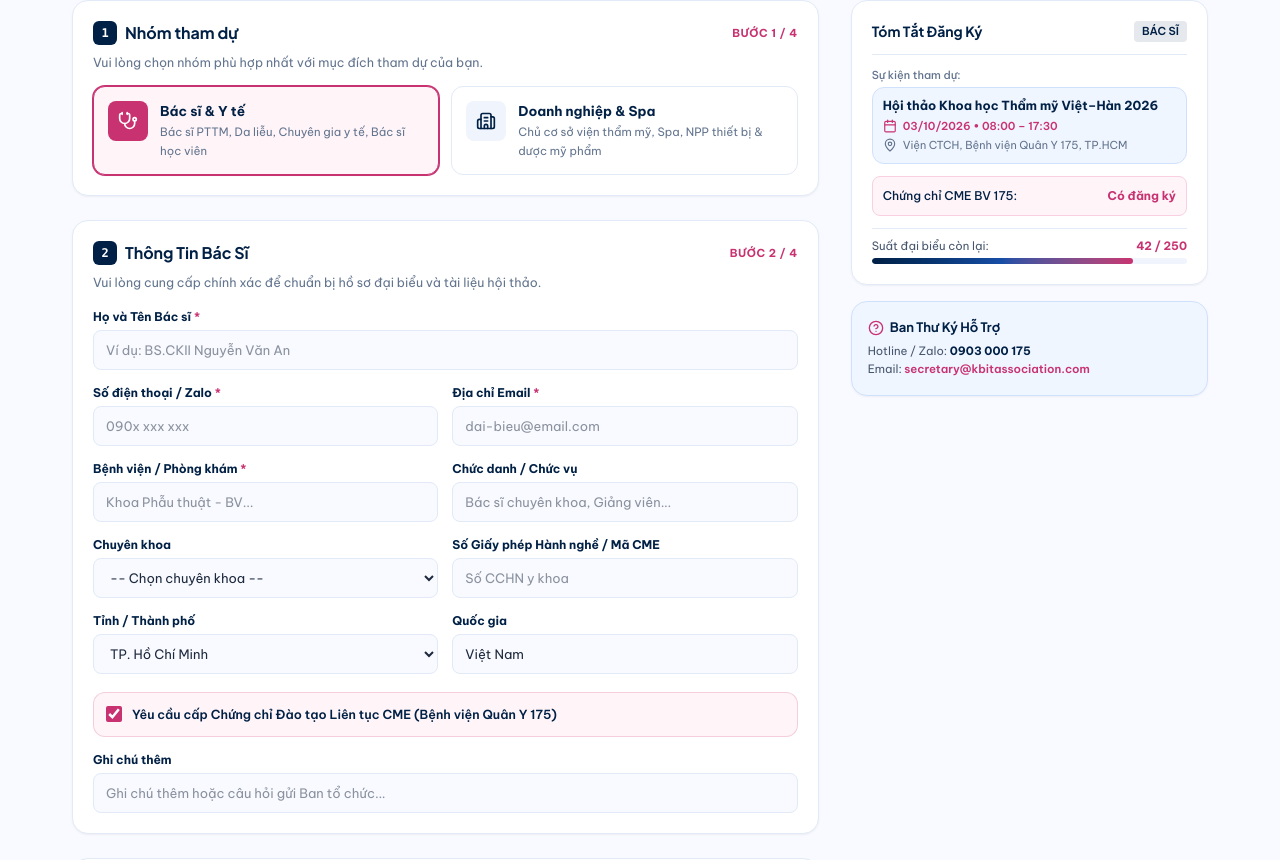
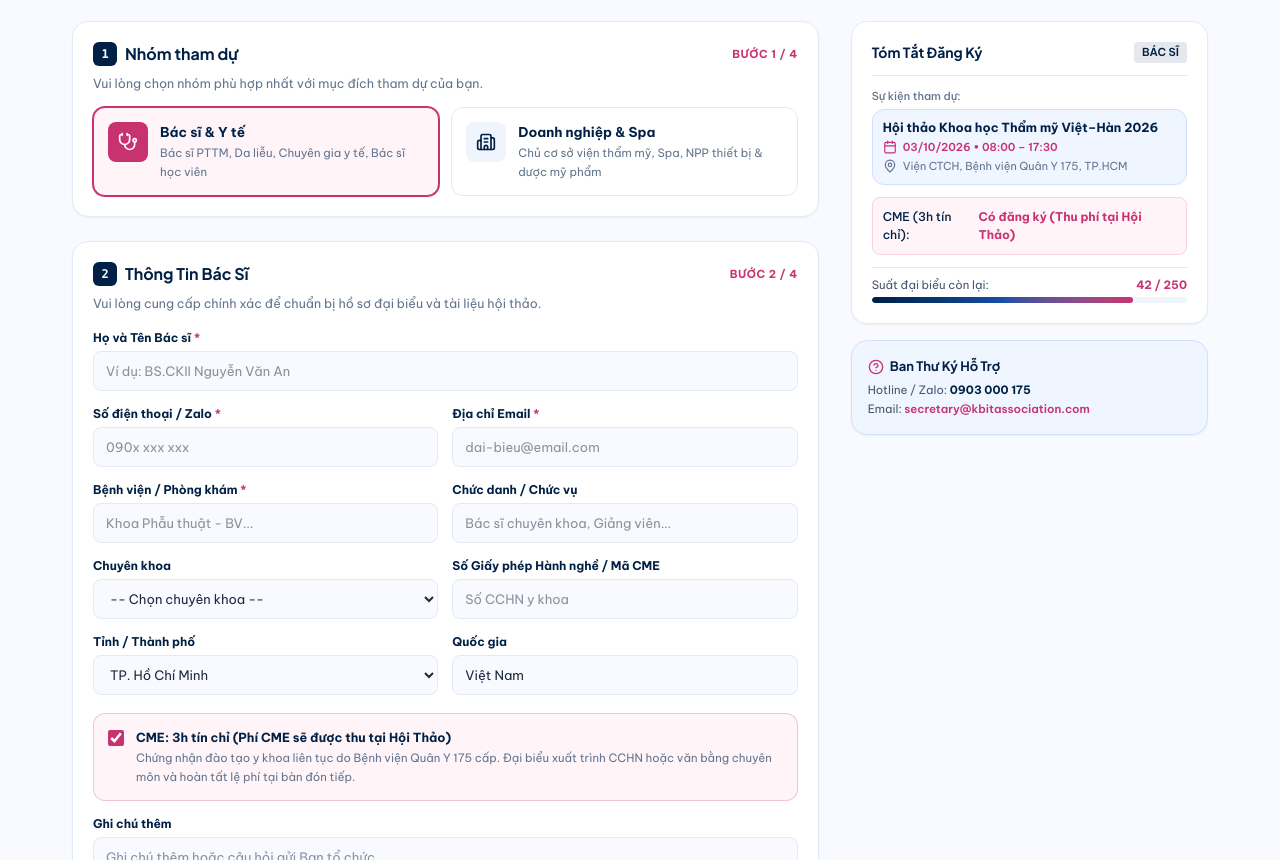
Before and after one commit to phandu-saohan/KIT, a React (Vite) app: page / in a window 1280 px wide. Shown: the part 4260-5120 px from the top of the page. Built offline with nearby package versions, Linux system fonts and the light colour scheme; no server answers.

Commit message:
feat: update CME to 3h tin chi with fee collected at symposium notice

```diff
--- a/src/components/Footer.tsx
+++ b/src/components/Footer.tsx
@@ -13,7 +13,7 @@ export const Footer: React.FC<FooterProps> = ({ onOpenModal }) => {
     brandTitle: 'VIỆT – HÀN 2026',
     brandDescription:
       'Diễn đàn khoa học đỉnh cao về phẫu thuật tạo hình và da liễu thẩm mỹ kỹ thuật cao, thúc đẩy hợp tác chuyển giao y khoa song phương giữa Việt Nam và Hàn Quốc.',
-    tag1: 'CME 8 Giờ',
+    tag1: 'CME 3h Tín Chỉ',
     tag2: 'Phiên Dịch Song Song',
     organizersTitle: 'ĐƠN VỊ CHỦ TRÌ & TỔ CHỨC',
     organizer1Name: 'Bệnh viện Quân y 175',
--- a/src/components/InfoModals.tsx
+++ b/src/components/InfoModals.tsx
@@ -41,17 +41,21 @@ export const InfoModals: React.FC<InfoModalsProps> = ({ modalType, onClose }) =>
               </div>
             </div>
 
-            <div className="p-4 rounded-2xl bg-[#eff4ff] border border-[#dce9ff] text-[13px] text-primary space-y-2">
+            <div className="p-4 rounded-2xl bg-[#eff4ff] border border-[#dce9ff] text-[13px] text-primary space-y-2.5">
               <p className="font-semibold">
                 Đơn vị cấp: Trung tâm Đào tạo &amp; Chỉ đạo tuyến — Bệnh viện Quân y 175 (Bộ Quốc phòng)
               </p>
               <p className="text-on-surface-variant">
-                Chương trình đào tạo cập nhật kiến thức y khoa liên tục trong phẫu thuật tạo hình và da liễu thẩm mỹ kỹ thuật cao song phương Việt Nam – Hàn Quốc (Thời lượng tương đương 8 tiết học thuật).
+                Chương trình đào tạo cập nhật kiến thức y khoa liên tục trong phẫu thuật tạo hình và da liễu thẩm mỹ kỹ thuật cao song phương Việt Nam – Hàn Quốc (<strong>CME: 3h tín chỉ</strong>).
               </p>
+              <div className="p-3 rounded-xl bg-amber-50 border border-amber-200/80 text-amber-900 text-[12.5px] font-medium flex items-center gap-2">
+                <span className="font-bold text-amber-800 shrink-0">Lệ phí CME:</span>
+                <span><strong>Phí CME sẽ được thu tại Hội Thảo</strong> (thu trực tiếp tại bàn đón tiếp của Bệnh viện Quân Y 175).</span>
+              </div>
             </div>
 
             <div className="space-y-3 text-[13px] text-on-surface-variant">
-              <h4 className="font-bold text-primary text-[14px]">Điều kiện nhận chứng chỉ CME:</h4>
+              <h4 className="font-bold text-primary text-[14px]">Điều kiện nhận chứng chỉ CME (3h tín chỉ):</h4>
               <ul className="space-y-2">
                 <li className="flex items-start gap-2">
                   <CheckCircle2 className="w-4 h-4 text-secondary shrink-0 mt-0.5" />
@@ -68,7 +72,7 @@ export const InfoModals: React.FC<InfoModalsProps> = ({ modalType, onClose }) =>
                 <li className="flex items-start gap-2">
                   <CheckCircle2 className="w-4 h-4 text-secondary shrink-0 mt-0.5" />
                   <span>
-                    <strong>Hồ sơ nộp kèm:</strong> 01 Bản sao công chứng bằng Bác sĩ / CCHN + 01 ảnh thẻ 3x4 (có thể gửi bổ sung trước ngày hội thảo hoặc tại bàn đón tiếp).
+                    <strong>Hồ sơ nộp kèm &amp; Lệ phí:</strong> 01 Bản sao công chứng bằng Bác sĩ / CCHN + 01 ảnh thẻ 3x4 và hoàn tất lệ phí CME tại bàn đón tiếp hội thảo.
                   </span>
                 </li>
               </ul>
--- a/src/components/RegistrationSection.tsx
+++ b/src/components/RegistrationSection.tsx
@@ -644,17 +644,22 @@ export const RegistrationSection: React.FC = () => {
 
                       {/* CME Checkbox */}
                       <div className="md:col-span-2 pt-1">
-                        <label className="flex items-center gap-2.5 p-3 rounded-xl border border-[#c83271]/20 bg-[#fff5f9] cursor-pointer hover:bg-[#ffeef4] transition-colors">
+                        <label className="flex items-start gap-3 p-3.5 rounded-xl border border-[#c83271]/25 bg-[#fff5f9] cursor-pointer hover:bg-[#ffeef4] transition-colors">
                           <input
                             type="checkbox"
                             name="wantsCme"
                             checked={formData.wantsCme}
                             onChange={handleInputChange}
-                            className="size-4 rounded accent-[#c83271] cursor-pointer"
+                            className="size-4 rounded accent-[#c83271] cursor-pointer mt-0.5 shrink-0"
                           />
-                          <span className="text-[12.5px] font-semibold text-[#002045]">
-                            Yêu cầu cấp Chứng chỉ Đào tạo Liên tục CME (Bệnh viện Quân Y 175)
-                          </span>
+                          <div className="flex flex-col">
+                            <span className="text-[12.5px] font-bold text-[#002045]">
+                              CME: 3h tín chỉ (Phí CME sẽ được thu tại Hội Thảo)
+                            </span>
+                            <span className="text-[11.5px] text-slate-500 mt-0.5 leading-relaxed">
+                              Chứng nhận đào tạo y khoa liên tục do Bệnh viện Quân Y 175 cấp. Đại biểu xuất trình CCHN hoặc văn bằng chuyên môn và hoàn tất lệ phí tại bàn đón tiếp.
+                            </span>
+                          </div>
                         </label>
                       </div>
                     </>
@@ -1019,9 +1024,9 @@ export const RegistrationSection: React.FC = () => {
 
                   {formData.attendeeType === 'doctor' && (
                     <div className="p-2.5 rounded-lg bg-[#fff5f9] border border-[#f8d0e0] flex items-center justify-between">
-                      <span className="font-medium text-[#002045]">Chứng chỉ CME BV 175:</span>
-                      <span className={`font-bold ${formData.wantsCme ? 'text-[#c83271]' : 'text-slate-400'}`}>
-                        {formData.wantsCme ? 'Có đăng ký' : 'Không'}
+                      <span className="font-medium text-[#002045]">CME (3h tín chỉ):</span>
+                      <span className={`font-bold text-[12px] ${formData.wantsCme ? 'text-[#c83271]' : 'text-slate-400'}`}>
+                        {formData.wantsCme ? 'Có đăng ký (Thu phí tại Hội Thảo)' : 'Không'}
                       </span>
                     </div>
                   )}
@@ -1080,7 +1085,7 @@ export const RegistrationSection: React.FC = () => {
                   </h3>
                 </div>
                 <span className="px-2.5 py-1 rounded-lg bg-white/15 backdrop-blur-md text-[11px] font-bold text-white font-mono">
-                  {registeredBadge.wantsCme ? 'CME 8 TIẾT' : 'KHÁCH MỜI'}
+                  {registeredBadge.wantsCme ? 'CME 3H TÍN CHỈ' : 'KHÁCH MỜI'}
                 </span>
               </div>
 
@@ -1116,6 +1121,13 @@ export const RegistrationSection: React.FC = () => {
                   <span className="text-[9px] text-gray-500 uppercase">Check-in Cửa Hội Trường</span>
                 </div>
               </div>
+
+              {registeredBadge.wantsCme && (
+                <div className="mb-3 p-2.5 rounded-xl bg-white/10 backdrop-blur-md border border-white/20 text-[11px] text-pink-100 flex items-center gap-2">
+                  <span className="font-bold">CME: 3h tín chỉ:</span>
+                  <span>Phí CME sẽ được thu tại Hội Thảo (Bàn đón tiếp BV Quân Y 175).</span>
+                </div>
+              )}
 
               <div className="pt-3 border-t border-white/15 flex items-center justify-between text-[11px] text-white/70">
                 <span>Cấp lúc: {registeredBadge.registeredAt}</span>
--- a/src/components/admin/AdminCMSModal.tsx
+++ b/src/components/admin/AdminCMSModal.tsx
@@ -357,7 +357,7 @@ export const AdminCMSModal: React.FC<AdminCMSModalProps> = ({ onLogout }) => {
       'Email',
       'Tỉnh / Thành Phố',
       'Quốc Gia',
-      'Cấp CME BV 175',
+      'Cấp CME BV 175 (3h tín chỉ - Phí thu tại HT)',
       'Chủ Đề Quan Tâm',
       'Mục Tiêu Tham Dự',
       'Ghi Chú',
@@ -2827,7 +2827,7 @@ export const AdminCMSModal: React.FC<AdminCMSModalProps> = ({ onLogout }) => {
                                     Hội thảo Khoa học Thẩm mỹ Việt–Hàn 2026
                                   </h4>
                                   <p className="text-[10.5px] text-slate-500 mt-1">
-                                    Bệnh viện Quân Y 175 • 8 tiết CME
+                                    Bệnh viện Quân Y 175 • CME: 3h tín chỉ (Phí thu tại Hội Thảo)
                                   </p>
                                 </div>
                                 <div
@@ -2888,7 +2888,7 @@ export const AdminCMSModal: React.FC<AdminCMSModalProps> = ({ onLogout }) => {
                               className="w-4 h-4 rounded text-[#174ea6] focus:ring-[#174ea6]"
                             />
                             <span className="text-[12px] font-bold text-slate-800">
-                              Yêu cầu cấp Chứng nhận đào tạo Y khoa liên tục (CME 8 tiết BV 175)
+                              Yêu cầu cấp Chứng chỉ Đào tạo Y khoa liên tục (CME: 3h tín chỉ BV 175 - Phí thu tại Hội Thảo)
                             </span>
                           </label>
                         </div>
--- a/src/context/CMSContext.tsx
+++ b/src/context/CMSContext.tsx
@@ -43,7 +43,7 @@ const INITIAL_REGISTRATIONS: AttendeeBadge[] = [
     country: 'Việt Nam',
     interests: ['Thẩm mỹ khuôn mặt', 'Tiêm chích'],
     goals: ['Học kỹ thuật mới', 'Kiến thức lâm sàng'],
-    notes: 'Đăng ký CME 8 tiết cho sự kiện Bệnh viện 175',
+    notes: 'Đăng ký CME: 3h tín chỉ (Phí thu tại Hội Thảo)',
     wantsCme: true,
     cmeNeed: 'yes',
     consentNews: true,
@@ -82,7 +82,7 @@ export const DEFAULT_FOOTER_CONFIG: FooterConfig = {
   brandTitle: 'VIỆT – HÀN 2026',
   brandDescription:
     'Diễn đàn khoa học đỉnh cao về phẫu thuật tạo hình và da liễu thẩm mỹ kỹ thuật cao, thúc đẩy hợp tác chuyển giao y khoa song phương giữa Việt Nam và Hàn Quốc.',
-  tag1: 'CME 8 Giờ',
+  tag1: 'CME 3h Tín Chỉ',
   tag2: 'Phiên Dịch Song Song',
   organizersTitle: 'ĐƠN VỊ CHỦ TRÌ & TỔ CHỨC',
   organizer1Name: 'Bệnh viện Quân y 175',
--- a/src/data/symposiumData.ts
+++ b/src/data/symposiumData.ts
@@ -56,9 +56,9 @@ export const KEY_HIGHLIGHTS: HighlightItem[] = [
   },
   {
     id: 'cme',
-    metric: 'CME BV 175',
-    label: 'CHỨNG NHẬN ĐÀO TẠO',
-    description: 'Được cấp chứng nhận đào tạo y khoa liên tục (CME) chính thức bởi Bệnh viện Quân y 175 – Bộ Quốc phòng có giá trị toàn quốc.',
+    metric: '3h Tín Chỉ',
+    label: 'CHỨNG NHẬN CME',
+    description: 'CME: 3h tín chỉ chính thức bởi Bệnh viện Quân y 175 – Bộ Quốc phòng. Phí CME sẽ được thu tại Hội Thảo.',
     icon: 'verified',
     accentColor: 'gradient',
   },
@@ -181,7 +181,7 @@ export const AGENDA_ITEMS: AgendaItem[] = [
     time: '16:50 – 17:00',
     duration: "10'",
     title: 'TỔNG KẾT • BẾ MẠC HỘI THẢO',
-    description: 'Tri ân các hiệp hội, đơn vị tài trợ & đối tác đồng hành • Chụp ảnh lưu niệm toàn thể đại biểu • Hướng dẫn nhận cấp chứng nhận CME.',
+    description: 'Tri ân các hiệp hội, đơn vị tài trợ & đối tác đồng hành • Chụp ảnh lưu niệm toàn thể đại biểu • Hướng dẫn nhận cấp chứng chỉ CME: 3h tín chỉ (Phí CME sẽ được thu tại Hội Thảo).',
     session: 'plenary',
   },
 ];
```
